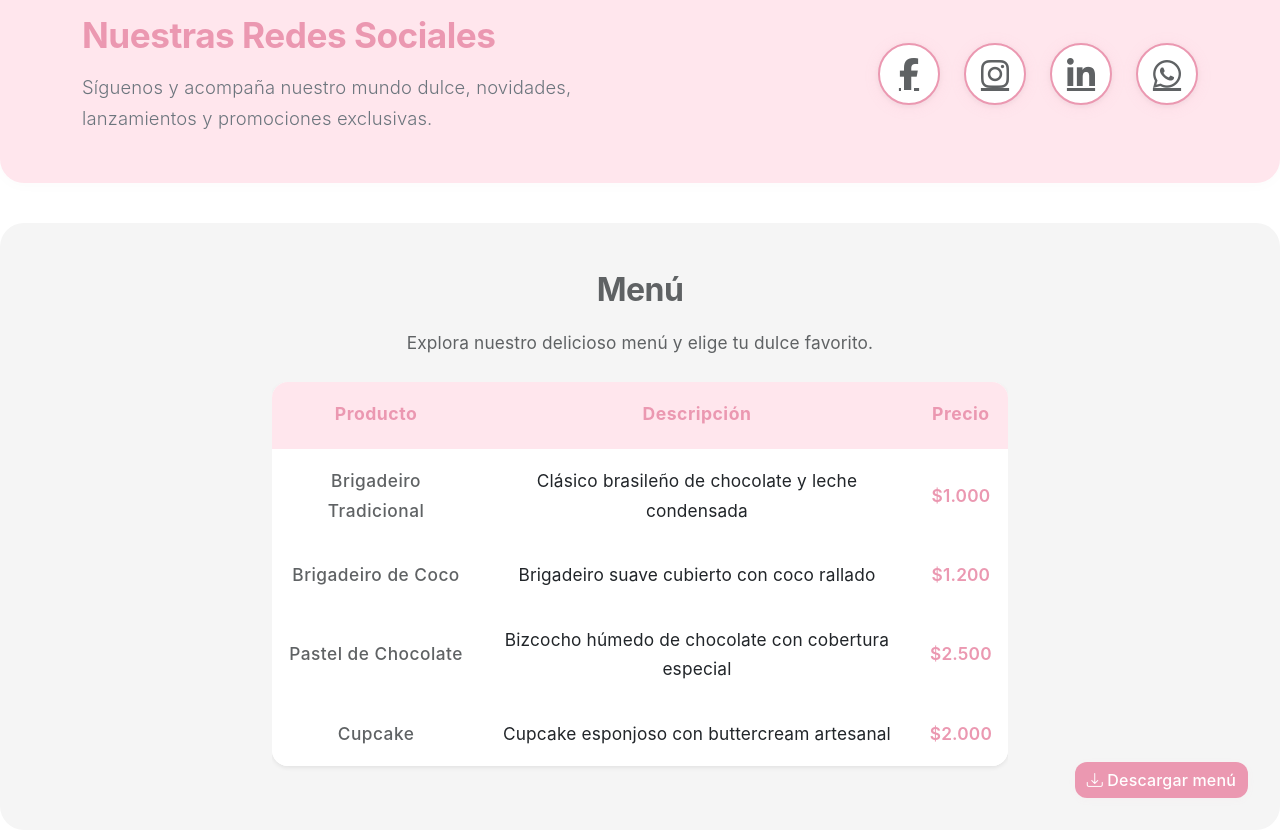
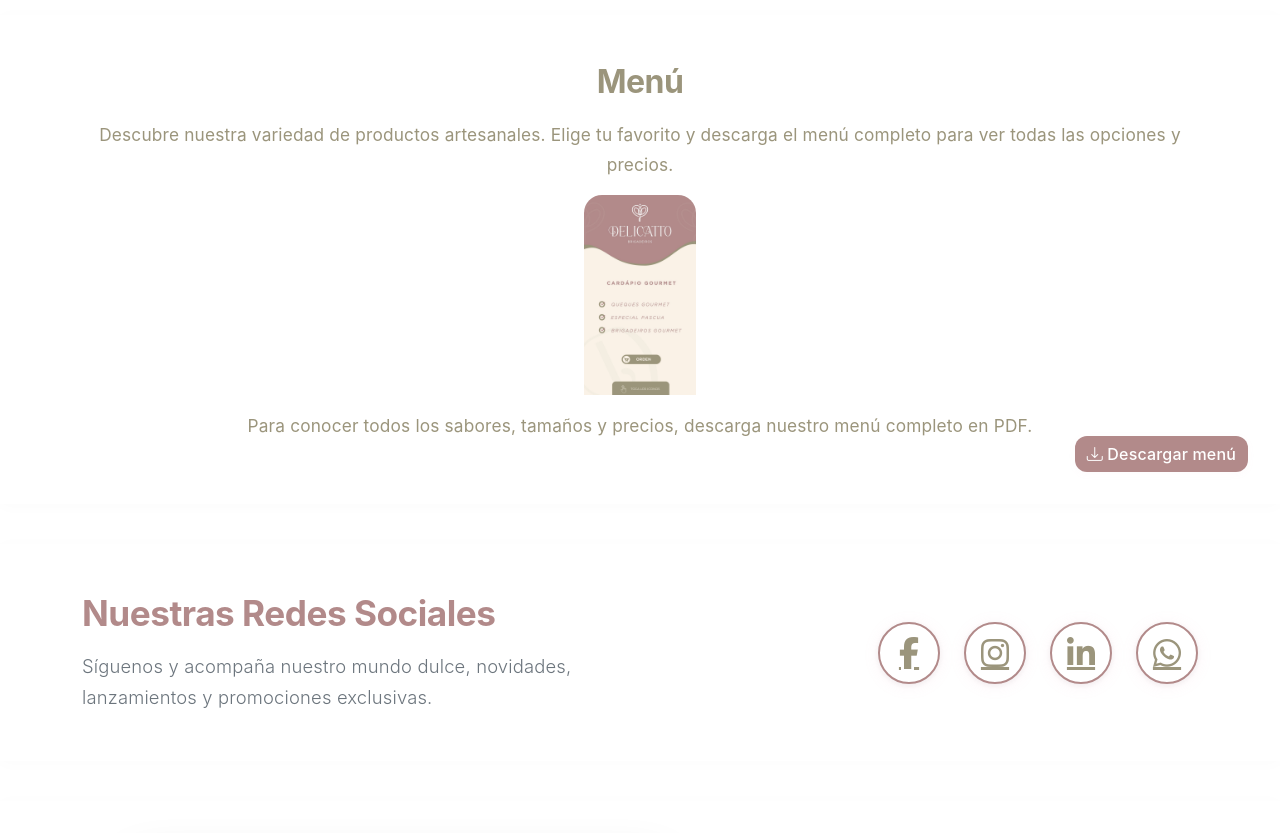
Before and after one commit to 3insteinDev/construction, a plain HTML site: page minha-pagina.html in a window 1280 px wide. Shown: the part 1800-2633 px from the top of the page. Drawn offline with nearby package versions, Linux system fonts and the light colour scheme.

Commit message:
Refactor code structure for improved readability and maintainability

```diff
--- a/css/style.css
+++ b/css/style.css
@@ -1,9 +1,9 @@
 :root {
-        --cor-escura: #5f6264;
-        --cor-clara: #f5f5f5;
-        --rosa-principal: #eb98b1;
-        --rosa-claro: #f5bccd;
-        --rosa-bg: #ffe6ed;
+        --cor-escura: #9b957c;
+        --cor-clara: #faf2e6;
+        --rosa-principal: #b28a8a;
+        --rosa-claro: #b28a8a;
+        --rosa-bg: #b28a8a;
         --navbar-height: 90px;
     }
 
@@ -42,7 +42,8 @@ section {
         overflow-x: clip; /* Adicione esta linha */
     }
     .navbar-brand img {
-        height: 75px;
+		margin-left: 15px;
+        height: 100px;
         max-height: 14vw;
         width: auto;
         transition: height 0.2s;
@@ -83,7 +84,7 @@ section {
         align-items: center;
         justify-content: center;
         flex-direction: column;
-        border-radius: 0 0 32px 32px;
+        /* border-radius: 0 0 32px 32px; */
         box-shadow: 0 4px 24px rgba(67,71,74,0.03);
         position: relative;
         overflow: hidden;
@@ -122,7 +123,7 @@ section {
     }
 
     section {
-        border-radius: 24px;
+        /* border-radius: 24px; */
         margin-bottom: 2.5rem;
         box-shadow: 0 2px 16px rgba(67,71,74,0.02);
         background: #fff;
@@ -488,3 +489,9 @@ html, body {
     outline: none;
     box-shadow: none;
 }
+
+#img-cardapio{
+	border-radius: 18px 18px 0 0;
+	max-height: 200px;
+	object-fit: cover;
+}
--- a/minha-pagina.html
+++ b/minha-pagina.html
@@ -20,7 +20,7 @@
 	<nav class="navbar navbar-expand-lg fixed-top">
 		<div class="container">
 			<a class="navbar-brand" href="#">
-				<img src="./images/Logo.svg" alt="Doceria Delícia" height="75">
+				<img src="./images/Logo-secundario.png" alt="Doceria Delícia" >
 			</a>
 			<button class="navbar-toggler" type="button" data-bs-toggle="collapse" data-bs-target="#navbarNav"
 				aria-controls="navbarNav" aria-expanded="false" aria-label="Toggle navigation">
@@ -67,7 +67,7 @@
 
 
 	<!-- Sobre Nosotros -->
-	<section id="sobre" class="py-5 bg-light">
+	<section id="sobre" class="py-5  ">
 		<div class="container">
 			<div class="row align-items-center justify-content-center g-5">
 				<!-- Texto à esquerda -->
@@ -126,10 +126,30 @@
 		</div>
 	</section>
 
+	<!-- Menú -->
+	<section id="cardapio" class="py-5 text-center position-relative">
+		<div class="container">
+			<h2 data-aos="fade-up">Menú</h2>
+			<p data-aos="fade-up" data-aos-delay="200">
+				Descubre nuestra variedad de productos artesanales. Elige tu favorito y descarga el menú completo para ver todas las opciones y precios.
+			</p>
+
+			<img id="img-cardapio" src="./images/cardapio.jpg" alt="">
+
+			<p class="mt-3" data-aos="fade-up" data-aos-delay="300">
+				Para conocer todos los sabores, tamaños y precios, descarga nuestro menú completo en PDF.
+			</p>
+			<!-- Botão para baixar o menu -->
+			<a href="./assets/Delicatto - Cartão Digital.pdf" download class="btn btn-primary position-absolute" style="right: 2rem; bottom: 2rem;"
+				data-aos="fade-up" data-aos-delay="400">
+				<i class="bi bi-download"></i> Descargar menú
+			</a>
+		</div>
+	</section>
 
 
 	<!-- Redes Sociales - Sección inovadora e responsiva -->
-	<section id="redes" class="py-5" style="background: var(--rosa-bg);">
+	<section id="redes" class="py-5" >
 		<div class="container">
 			<div class="row justify-content-center align-items-center g-4">
 				<div class="col-lg-6 text-center text-lg-start mb-4 mb-lg-0" data-aos="fade-right">
@@ -164,62 +184,10 @@
 		</div>
 	</section>
 
-	<!-- Menú -->
-	<section id="cardapio" class="py-5 bg-light text-center position-relative">
-		<div class="container">
-			<h2 data-aos="fade-up">Menú</h2>
-			<p data-aos="fade-up" data-aos-delay="200">Explora nuestro delicioso menú y elige tu dulce favorito.</p>
-			<div class="row justify-content-center mt-4">
-				<div class="col-lg-10 col-xl-8">
-					<div class="table-responsive">
-						<table class="table align-middle shadow-sm rounded-4 custom-menu-table">
-							<thead>
-								<tr>
-									<th class="bg-white text-primary fw-bold border-0" style="font-size:1.1rem;">
-										Producto</th>
-									<th class="bg-white text-primary fw-bold border-0" style="font-size:1.1rem;">
-										Descripción</th>
-									<th class="bg-white text-primary fw-bold border-0" style="font-size:1.1rem;">Precio
-									</th>
-								</tr>
-							</thead>
-							<tbody>
-								<tr>
-									<td>Brigadeiro Tradicional</td>
-									<td>Clásico brasileño de chocolate y leche condensada</td>
-									<td>$1.000</td>
-								</tr>
-								<tr>
-									<td>Brigadeiro de Coco</td>
-									<td>Brigadeiro suave cubierto con coco rallado</td>
-									<td>$1.200</td>
-								</tr>
-								<tr>
-									<td>Pastel de Chocolate</td>
-									<td>Bizcocho húmedo de chocolate con cobertura especial</td>
-									<td>$2.500</td>
-								</tr>
-								<tr>
-									<td>Cupcake</td>
-									<td>Cupcake esponjoso con buttercream artesanal</td>
-									<td>$2.000</td>
-								</tr>
-								<!-- Adicione mais itens aqui -->
-							</tbody>
-						</table>
-					</div>
-				</div>
-			</div>
-			<!-- Botão para baixar o menu -->
-			<a href="./menu.pdf" download class="btn btn-primary position-absolute" style="right: 2rem; bottom: 2rem;"
-				data-aos="fade-up" data-aos-delay="400">
-				<i class="bi bi-download"></i> Descargar menú
-			</a>
-		</div>
-	</section>
+
 
 	<!-- Contáctanos -->
-	<section id="contato" class="py-5 bg-light position-relative">
+	<section id="contato" class="py-5   position-relative">
 		<div class="container">
 			<div class="row justify-content-center align-items-center g-5">
 				<!-- Card principal -->
```
Also changed, not shown: index.html (+1 -1 lines), images/Logo-.svg (renamed from images/Logo.svg), images/Logo-secundario.png (added), images/Logo.png (added), images/cardapio.jpg (added), images/pascua.jpg (added), images/queque.jpg (added), images/queques.jpg (added), images/retrato.jpg, 1 other file.
